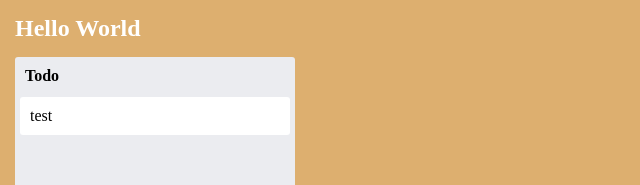
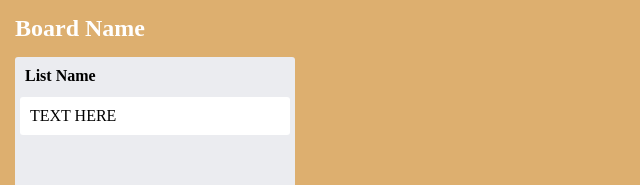
Before and after one commit to BlackBearFTW/DragAndDrop-TodoApp, a React (Create React App) app: page / in a window 1280 px wide. Shown: the top 185 px of the page, without its empty margins (0-640 px from the left). Built offline with nearby package versions, Linux system fonts and the light colour scheme.

Commit message:
Added autosizing to TextArea and added a BoardGenerator component

```diff
--- a/src/App.js
+++ b/src/App.js
@@ -1,16 +1,23 @@
 import './App.css';
-import Board from "./components/Board";
-import List from "./components/List";
-import Card from "./components/Card";
+import BoardGenerator from "./components/BoardGenerator";
 
 function App() {
+
+    const data = {
+        name: "Board Name",
+        lists: [
+            {
+                name: "List Name",
+                order: 1,
+                cards: ["TEXT HERE"]
+            }
+        ]
+    }
+
+
     return (
         <div className="App">
-            <Board name="Hello World">
-                <List name="Todo">
-                    <Card/>
-                </List>
-            </Board>
+            <BoardGenerator data={data} />
         </div>
     );
 }
--- /dev/null
+++ b/src/components/BoardGenerator.js
@@ -0,0 +1,41 @@
+import Board from "./Board";
+import List from "./List";
+import Card from "./Card";
+
+function BoardGenerator({data}) {
+    return (
+        <Board name={data.name}>
+
+            {data.lists.map((list) =>(
+                // Generate List
+                <List name={list.name}>
+
+                    {list.cards.map(card => (
+                        // Generate Card
+                        <Card text={card} />
+                    ))}
+
+                </List>
+            ))}
+
+        </Board>
+    )
+}
+
+export default BoardGenerator;
+
+
+/*
+
+{
+name: "Board Name",
+lists: [
+    {
+        name: "List Name",
+        order: 1,
+        cards: ["TEXT HERE"]
+    }
+]
+}
+
+ */
--- a/src/components/Card.js
+++ b/src/components/Card.js
@@ -1,5 +1,5 @@
 import styled from "styled-components";
-import {useState} from "react";
+import {useState, useEffect, useRef} from "react";
 
 const CardWrapper = styled.div`
   background: white;
@@ -14,14 +14,17 @@ const CardWrapper = styled.div`
 `;
 
 const TextArea = styled.textarea`
-  resize: none;
   border: none;
   margin: 0;
   padding: 0;
   box-sizing: border-box;
   width: 100%;
-  height: 100%;
   min-height: 15px;
+
+  display: block;
+  overflow: hidden;
+  resize: none;
+
 
   &:focus {
     outline: 0;
@@ -29,37 +32,44 @@ const TextArea = styled.textarea`
 `;
 
 
-const Card = () => {
+const Card = ({text = ""}) => {
     const [toggle, setToggle] = useState(true)
-    const [cardText, setCardText] = useState('test')
+    const [cardText, setCardText] = useState(text);
+    const textAreaRef = useRef();
 
-    const stopEdit = () => {
-        setToggle(true)
-    }
+    useEffect(() => {
+      if (toggle) return;
+        changeTextAreaHeight(textAreaRef.current);
+    }, [toggle]);
 
-    const changeTextAreaHeight = (target) => {
-        if (target.value === "") return;
-        console.log(target.value.split("\n").length);
-        console.log(target.value.split(/\r?\n|\r/).length);
+    const changeTextAreaHeight = () => {
+        const target = textAreaRef.current;
+
+        if (target?.value === "") return;
+
+        target.style.height = 'auto';
+        target.style.height = target.scrollHeight + 'px';
+
     }
 
     return (
         <CardWrapper onDoubleClick={() => setToggle(false)}>
             {(toggle) ?
                 <>{cardText}</> :
-                (<TextArea value={cardText} rows="5"
-                           onChange={(event) => {
-                               setCardText(event.target.value);
-                               changeTextAreaHeight(event.target);
+                (<TextArea value={cardText} ref={textAreaRef}
+                           onChange={() => {
+                               setCardText(textAreaRef.current.value);
+                               changeTextAreaHeight();
                            }}
+
                            onKeyDown={(event) => {
                                if ((event.key === 'Enter' && !event.shiftKey) || event.key === 'Escape') {
-                                   stopEdit();
+                                   setToggle(true);
                                }
                            }}
 
-                           onBlur={(event) => {
-                            stopEdit();
+                           onBlur={() => {
+                               setToggle(true);
                            }}
                     />
                 )}
```
